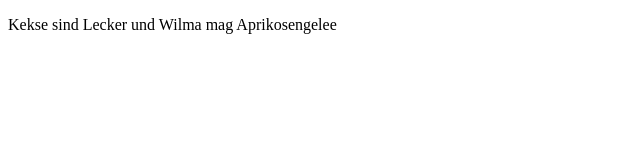
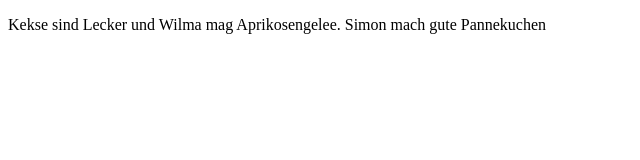
Before and after one commit to MaJoRiTea/InfoLK24, a website: page index.html in a window 1280 px wide. Shown: the whole page, without its empty margins (0-640 px from the left). Drawn offline with Linux system fonts and the light colour scheme.

Commit message:
git hooks added

```diff
--- a/index.html
+++ b/index.html
@@ -6,7 +6,7 @@
 		<title>InfoLK24 - hosted via surge</title>
 	</head>
 	<body>
-		<p>Kekse sind Lecker und Wilma mag Aprikosengelee</p>
+		<p>Kekse sind Lecker und Wilma mag Aprikosengelee. Simon mach gute Pannekuchen</p>
 	</body>
 	<footer></footer>
 </html>
```
